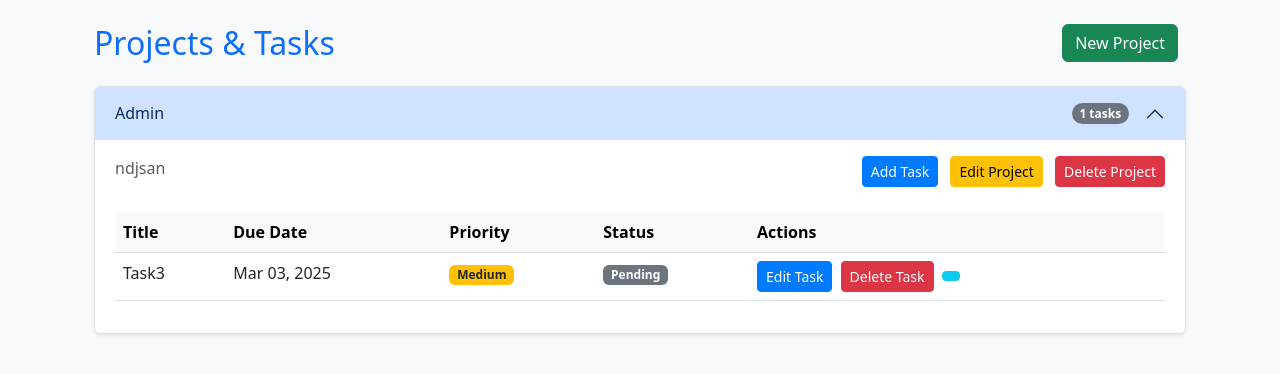
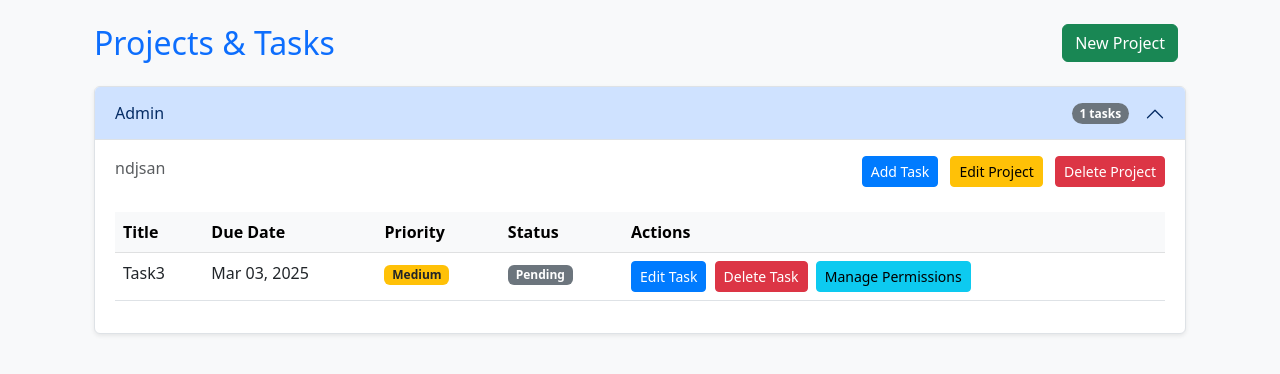
Before and after one commit to Sid23-coder/django-CRUD, a Django app: page /tasks/ in a window 1280 px wide. Shown: the part 56-430 px from the top of the page. Run offline with Django 5.2, Linux system fonts and the light colour scheme; a user stored in the database is signed in; data comes from the database, SQL or seed files in the repository; both versions use the stored data as it was after the commit; parts of the project's set-up code (start-up, migrations or seed data) failed here and were passed over.

Commit message:
updates!

```diff
--- a/tasks/templates/task_list.html
+++ b/tasks/templates/task_list.html
@@ -147,6 +147,7 @@
                       class="btn btn-sm btn-info"
                       title="Manage Permissions"
                     >
+                      Manage Permissions
                       <i class="fas fa-user-lock"></i>
                     </a>
                     {% endif %} {% elif request.user.is_superuser %}
```
Also changed, not shown: tasks/db.sqlite3, tasks/user/migrations/0001_initial.py, tasks/user/migrations/0002_remove_task_completed_remove_task_created_at_and_more.py (deleted), tasks/user/migrations/0003_alter_task_options_task_created_date_and_more.py (deleted), tasks/user/migrations/0004_alter_project_created_date_alter_task_created_date.py (deleted), tasks/user/migrations/0005_taskpermission_task_shared_users.py (deleted), tasks/user/migrations/0006_remove_task_shared_users.py (deleted), tasks/user/migrations/0007_alter_taskpermission_permission_type.py (deleted).
